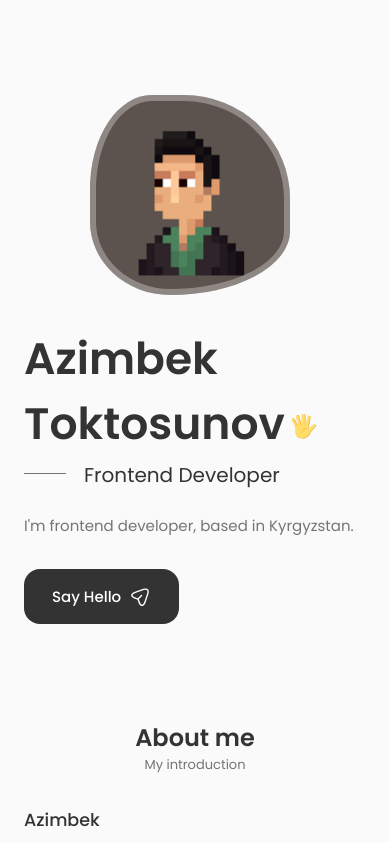
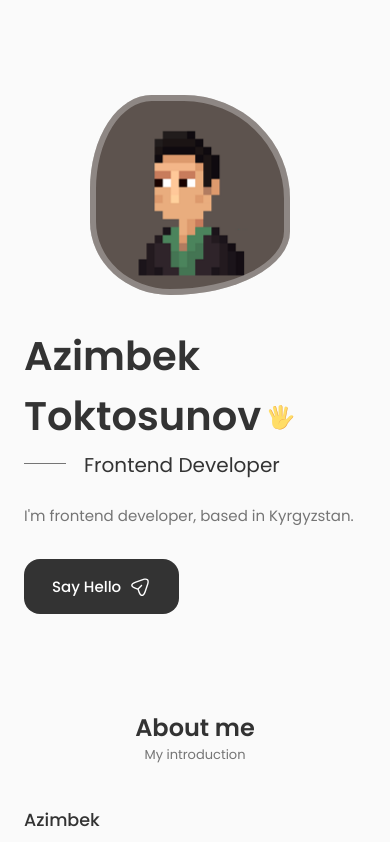
Before and after one commit to azimust/azimust.github.io, a React (Create React App) app: page / in a window 390 px wide. Shown: the top 842 px of the page. Built offline with nearby package versions, Linux system fonts and the light colour scheme; some icons are missing; the HTML template or start-up script is replaced by a standard one.

Commit message:
imrovement: upd big font size

```diff
--- a/src/App.css
+++ b/src/App.css
@@ -13,7 +13,7 @@
 
   --body-font: 'Poppins', sans-serif;
 
-  --big-font-size: 3.5rem;
+  --big-font-size: 3rem;
   --h1-font-size: 2.25rem;
   --h2-font-size: 1.5rem;
   --h3-font-size: 1.25rem;
@@ -40,7 +40,7 @@
 
 @media (max-width: 992px) {
   :root {
-    --big-font-size: 2.75rem;
+    --big-font-size: 2.5rem;
     --h1-font-size: 1.5rem;
     --h2-font-size: 1.25rem;
     --h3-font-size: 1.25rem;
```
